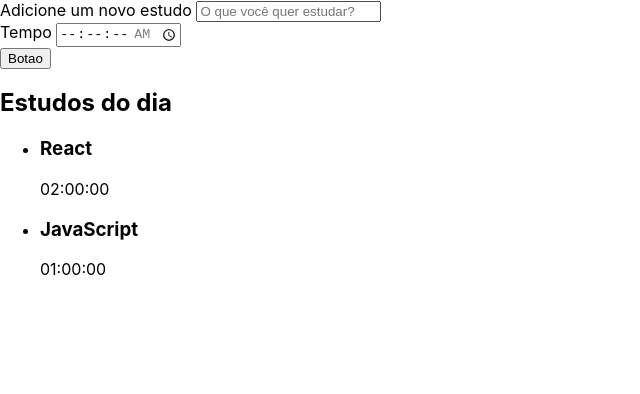
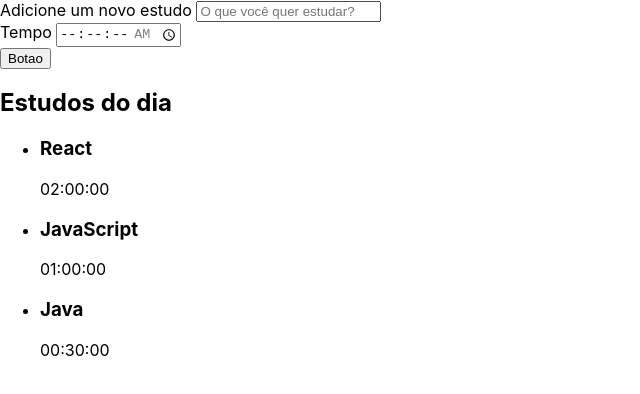
Before and after one commit to camilavitoriacosta/digixStudies, a React (Create React App) app: page / in a window 1280 px wide. Shown: the top 394 px of the page, without its empty margins (0-640 px from the left). Built offline with nearby package versions, Linux system fonts and the light colour scheme.

Commit message:
Melhorando lista

```diff
--- a/src/components/Lista/index.tsx
+++ b/src/components/Lista/index.tsx
@@ -1,16 +1,20 @@
 function Lista(){
+    const tarefas = [
+        {tarefa: "React", tempo: "02:00:00"},
+        {tarefa: "JavaScript", tempo: "01:00:00"},
+        {tarefa: "Java", tempo: "00:30:00"}
+     ];
+
     return(
         <aside>
             <h2>Estudos do dia</h2>
             <ul>
-                <li>
-                    <h3>React</h3>
-                    <span>02:00:00</span>
-                </li>
-                <li>
-                    <h3>JavaScript</h3>
-                    <span>01:00:00</span>
-                </li>
+                {tarefas.map((item, index) => (
+                    <li>
+                        <h3>{item.tarefa}</h3>
+                        <span>{item.tempo}</span>
+                    </li>
+                ))}
             </ul>
         </aside>
     );
```
